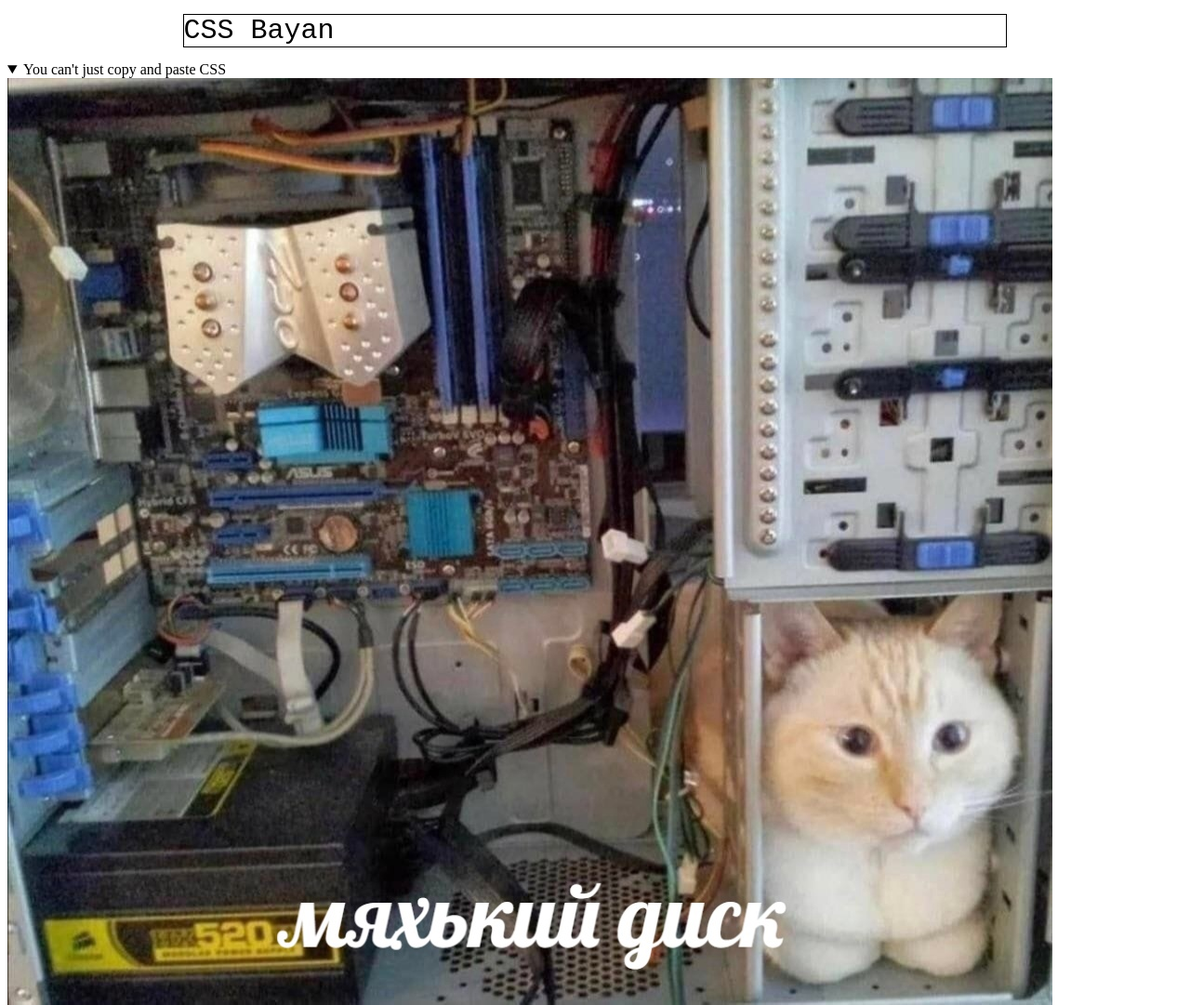
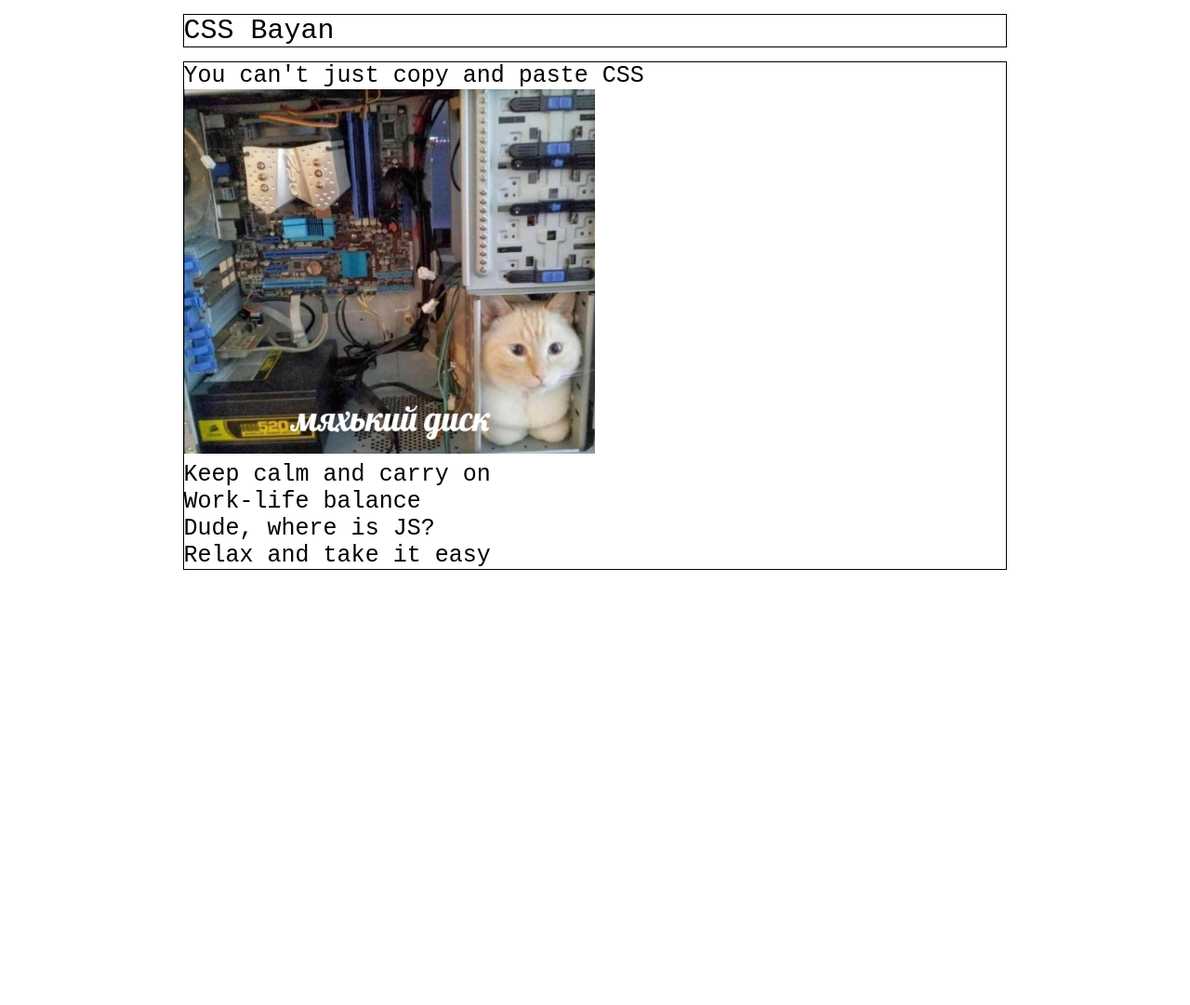
Before and after one commit to AnastasiaKuzmi/cssBayan, a plain HTML site: page cssBayan/index.html in a window 1280 px wide. Shown: the top 1081 px of the page at 93% size. After the commit the page ends 800 px from the top, so only its background shows below. Drawn offline with Linux system fonts and the light colour scheme.

Commit message:
feat: add style for accordion

```diff
--- a/cssBayan/index.html
+++ b/cssBayan/index.html
@@ -7,7 +7,7 @@
   <body>
     <header>CSS Bayan</header>
 
-    <section>
+    <section class="accordion">
       <details open>
         <summary>You can't just copy and paste CSS</summary>
         <img src="images/pjT8naj-5lQ.jpg" alt="здесь должна быть картинка, но что-то пошло не так">
--- a/cssBayan/style.css
+++ b/cssBayan/style.css
@@ -5,3 +5,22 @@ header{
     font-size: 30px;
     font-family: OCR A Std, monospace;
 }
+.accordion{
+    font-size: 25px;
+    border: 1px solid black;
+    width: 70%;
+    margin: 15px auto;
+    font-family: OCR A Std, monospace;
+}
+details summary::-webkit-details-marker {
+    display: none
+}
+details > summary {
+    list-style: none;
+}
+details summery::after{
+    content: '\f6be';
+}
+img{
+    width: 50%;
+}
```
